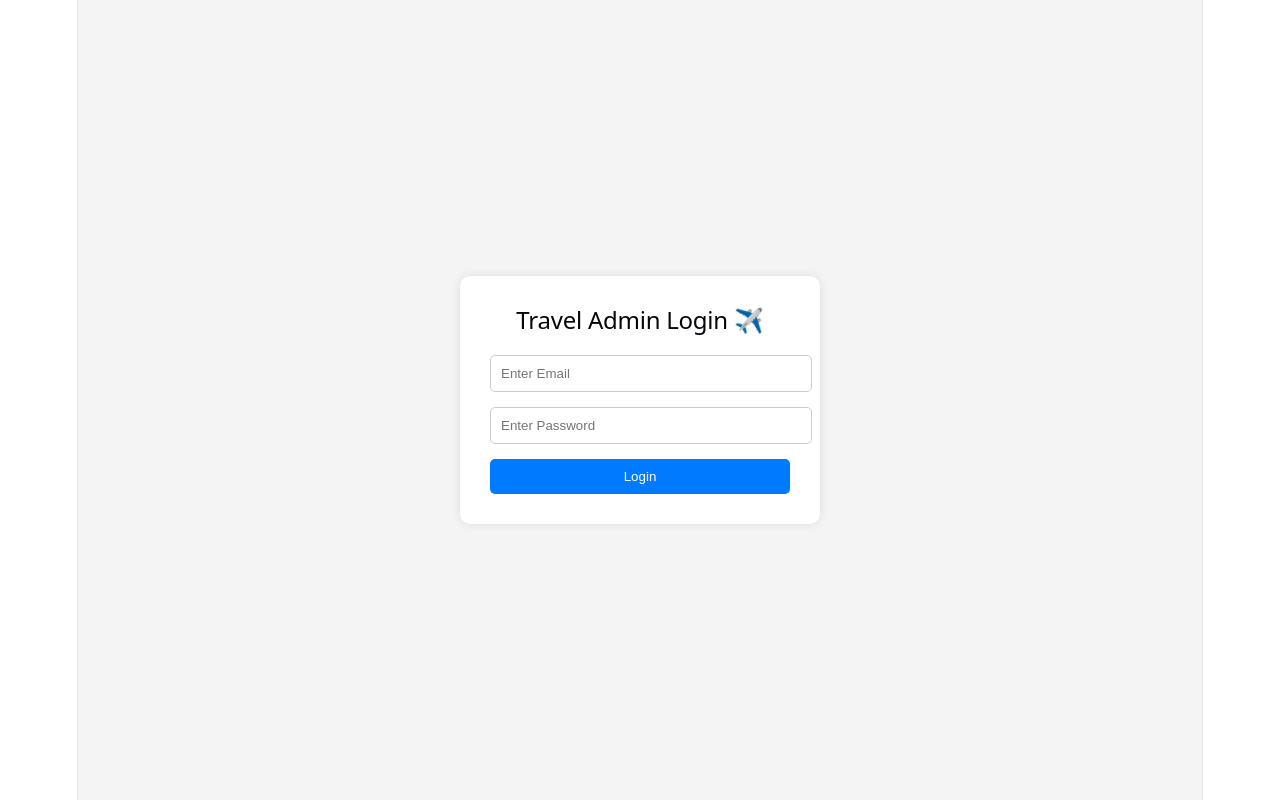
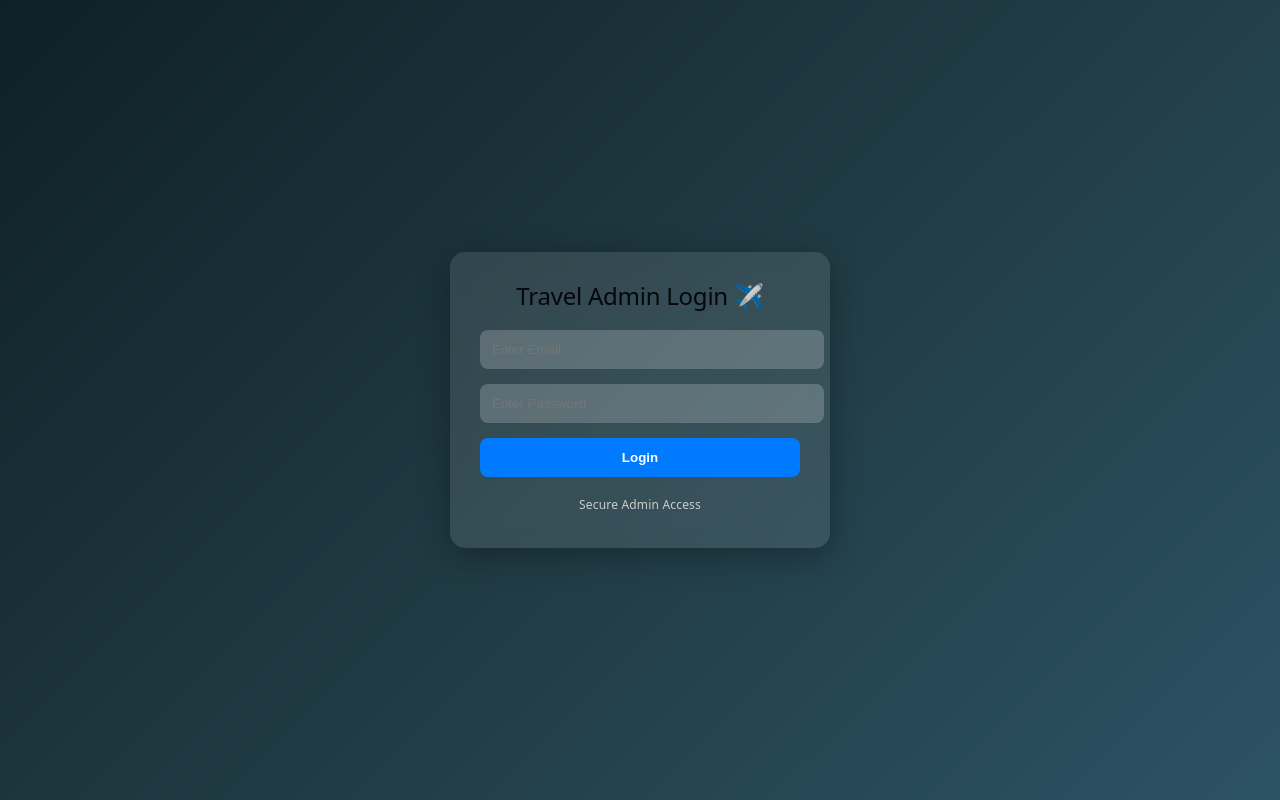
Before and after one commit to Ahmed12590/nodejs-admin-backend, a React app in the folder frontend/: page / in a window 1280 px wide. Built offline with nearby package versions, Linux system fonts and the light colour scheme; the HTML template or start-up script is replaced by a standard one.

Commit message:
login page

```diff
--- a/frontend/package.json
+++ b/frontend/package.json
@@ -10,8 +10,9 @@
     "preview": "vite preview"
   },
   "dependencies": {
-    "react": "^19.2.5",
-    "react-dom": "^19.2.5"
+    "react": "^18.3.1",
+    "react-dom": "^18.3.1",
+    "react-router-dom": "^6.30.3"
   },
   "devDependencies": {
     "@eslint/js": "^10.0.1",
--- a/frontend/src/index.css
+++ b/frontend/src/index.css
@@ -55,15 +55,12 @@ body {
 }
 
 #root {
-  width: 1126px;
-  max-width: 100%;
-  margin: 0 auto;
-  text-align: center;
-  border-inline: 1px solid var(--border);
-  min-height: 100svh;
-  display: flex;
-  flex-direction: column;
-  box-sizing: border-box;
+  width: 100%;            /* ✅ full width */
+  min-height: 100vh;      /* ✅ full height */
+  margin: 0;
+  padding: 0;
+  display: block;         /* flex hata do */
+  border: none;           /* border hata do */
 }
 
 h1,
--- a/frontend/src/pages/Login.jsx
+++ b/frontend/src/pages/Login.jsx
@@ -1,41 +1,37 @@
 import { useState } from "react";
 import { useNavigate } from "react-router-dom";
 
-function Login() {
+export default function Login() {
   const navigate = useNavigate();
 
   const [email, setEmail] = useState("");
   const [password, setPassword] = useState("");
+  const [loading, setLoading] = useState(false);
 
   const handleLogin = async (e) => {
     e.preventDefault();
+    setLoading(true);
 
     try {
-      // 👉 Backend API call (apni URL change kar lena)
       const res = await fetch("http://localhost:5000/api/auth/login", {
         method: "POST",
-        headers: {
-          "Content-Type": "application/json",
-        },
+        headers: { "Content-Type": "application/json" },
         body: JSON.stringify({ email, password }),
       });
 
       const data = await res.json();
 
       if (res.ok) {
-        // ✅ Token save (important)
         localStorage.setItem("token", data.token);
-
         alert("Login successful ✅");
-
-        // 👉 Dashboard redirect
         navigate("/dashboard");
       } else {
         alert(data.message || "Login failed ❌");
       }
-    } catch (error) {
-      console.error(error);
+    } catch (err) {
       alert("Server error ❌");
+    } finally {
+      setLoading(false);
     }
   };
 
@@ -51,6 +47,7 @@ function Login() {
             value={email}
             onChange={(e) => setEmail(e.target.value)}
             style={styles.input}
+            required
           />
 
           <input
@@ -59,12 +56,15 @@ function Login() {
             value={password}
             onChange={(e) => setPassword(e.target.value)}
             style={styles.input}
+            required
           />
 
-          <button type="submit" style={styles.button}>
-            Login
+          <button type="submit" style={styles.button} disabled={loading}>
+            {loading ? "Logging in..." : "Login"}
           </button>
         </form>
+
+        <p style={styles.footer}>Secure Admin Access</p>
       </div>
     </div>
   );
@@ -76,14 +76,16 @@ const styles = {
     display: "flex",
     justifyContent: "center",
     alignItems: "center",
-    background: "#f4f4f4",
+    background: "linear-gradient(135deg, #0f2027, #203a43, #2c5364)",
   },
   card: {
     padding: "30px",
-    width: "300px",
-    background: "#fff",
-    borderRadius: "10px",
-    boxShadow: "0 0 10px rgba(0,0,0,0.1)",
+    width: "320px",
+    background: "rgba(255,255,255,0.1)",
+    borderRadius: "15px",
+    backdropFilter: "blur(10px)",
+    boxShadow: "0 8px 32px rgba(0,0,0,0.3)",
+    color: "#fff",
   },
   title: {
     marginBottom: "20px",
@@ -91,20 +93,28 @@ const styles = {
   },
   input: {
     width: "100%",
-    padding: "10px",
+    padding: "12px",
     marginBottom: "15px",
-    borderRadius: "5px",
-    border: "1px solid #ccc",
+    borderRadius: "8px",
+    border: "none",
+    outline: "none",
+    background: "rgba(255,255,255,0.2)",
+    color: "#fff",
   },
   button: {
     width: "100%",
-    padding: "10px",
+    padding: "12px",
     background: "#007bff",
     color: "#fff",
     border: "none",
-    borderRadius: "5px",
+    borderRadius: "8px",
     cursor: "pointer",
+    fontWeight: "bold",
+  },
+  footer: {
+    marginTop: "15px",
+    textAlign: "center",
+    fontSize: "12px",
+    color: "#ccc",
   },
 };
-
-export default Login;
--- a/package.json
+++ b/package.json
@@ -15,6 +15,7 @@
     "cors": "^2.8.6",
     "dotenv": "^17.4.2",
     "express": "^5.2.1",
+    "framer-motion": "^12.38.0",
     "jsonwebtoken": "^9.0.3",
     "mongoose": "^9.6.1",
     "multer": "^2.1.1",
```
Also changed, not shown: 2 other files (tests, documents, lock files or other folders).
